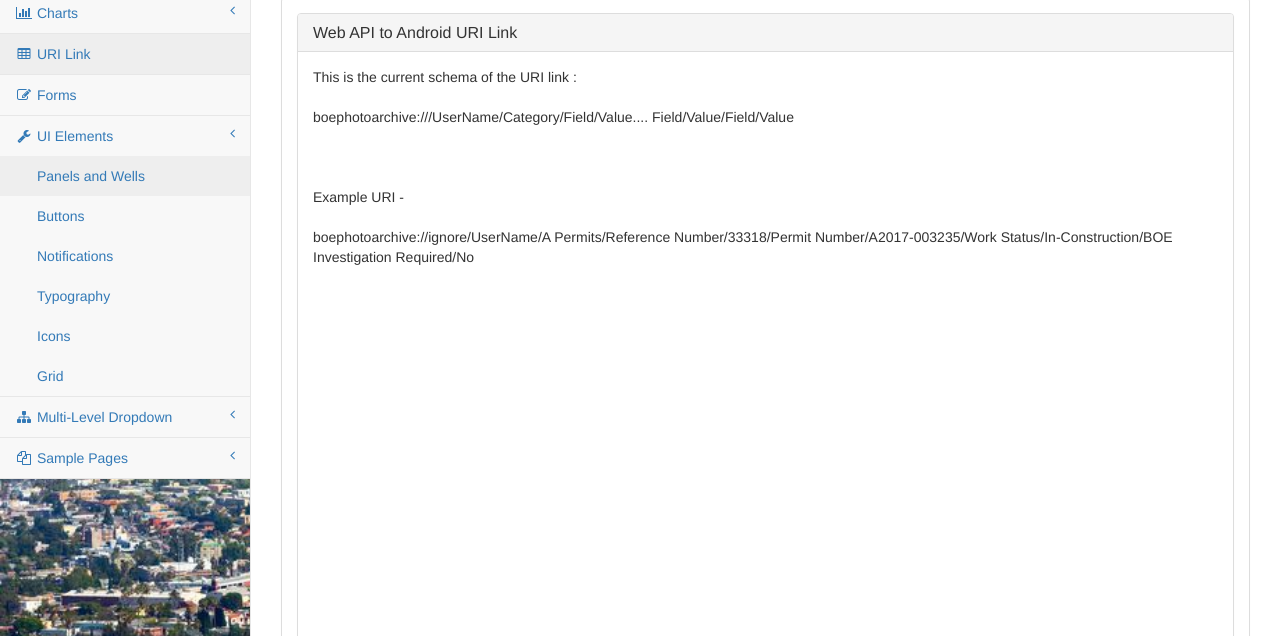
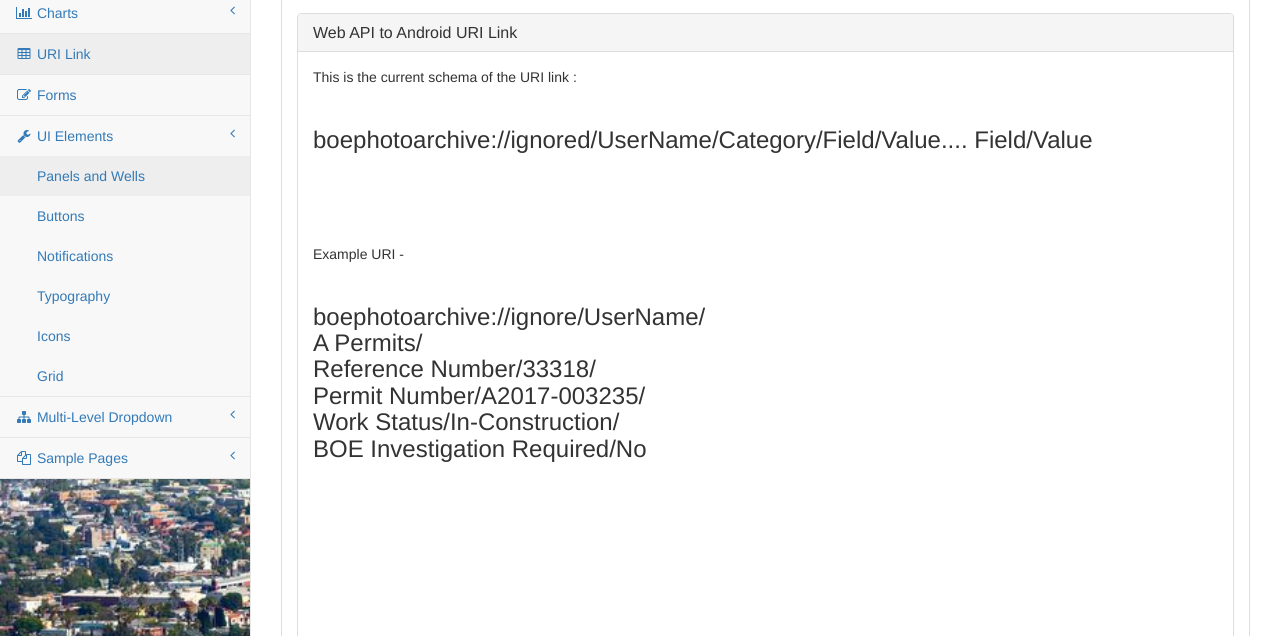
Before and after one commit to CS4961PhotoArchive/CS4961PhotoArchive.github.io, a website: page pages/panels-wells.html in a window 1280 px wide. Shown: the part 164-800 px from the top of the page. Drawn offline with Linux system fonts and the light colour scheme.

Commit message:
Fixing URI

```diff
--- a/pages/panels-wells.html
+++ b/pages/panels-wells.html
@@ -401,12 +401,22 @@
                                         <div class="panel-body">
                                             This is the current schema of the URI link :
                                             <br><br>
-                                            boephotoarchive://<ignored space>/UserName/Category/Field/Value.... Field/Value/Field/Value
+                                            <h3>boephotoarchive://ignored/UserName/Category/Field/Value.... Field/Value
+                                                </h3>
                                             <br><br>
                                             <br><br>
                                             Example URI -
                                             <br><br>
-                                            boephotoarchive://ignore/UserName/A Permits/Reference Number/33318/Permit Number/A2017-003235/Work Status/In-Construction/BOE Investigation Required/No
+                                            <h3>
+                                            boephotoarchive://ignore/UserName/
+
+                                                <br>A Permits/
+                                                <br>Reference Number/33318/
+                                                <br>Permit Number/A2017-003235/
+                                                <br>Work Status/In-Construction/
+                                                <br>BOE Investigation Required/No
+                                             </h3>
+
 
                                         </div>
                                     </div>
```
